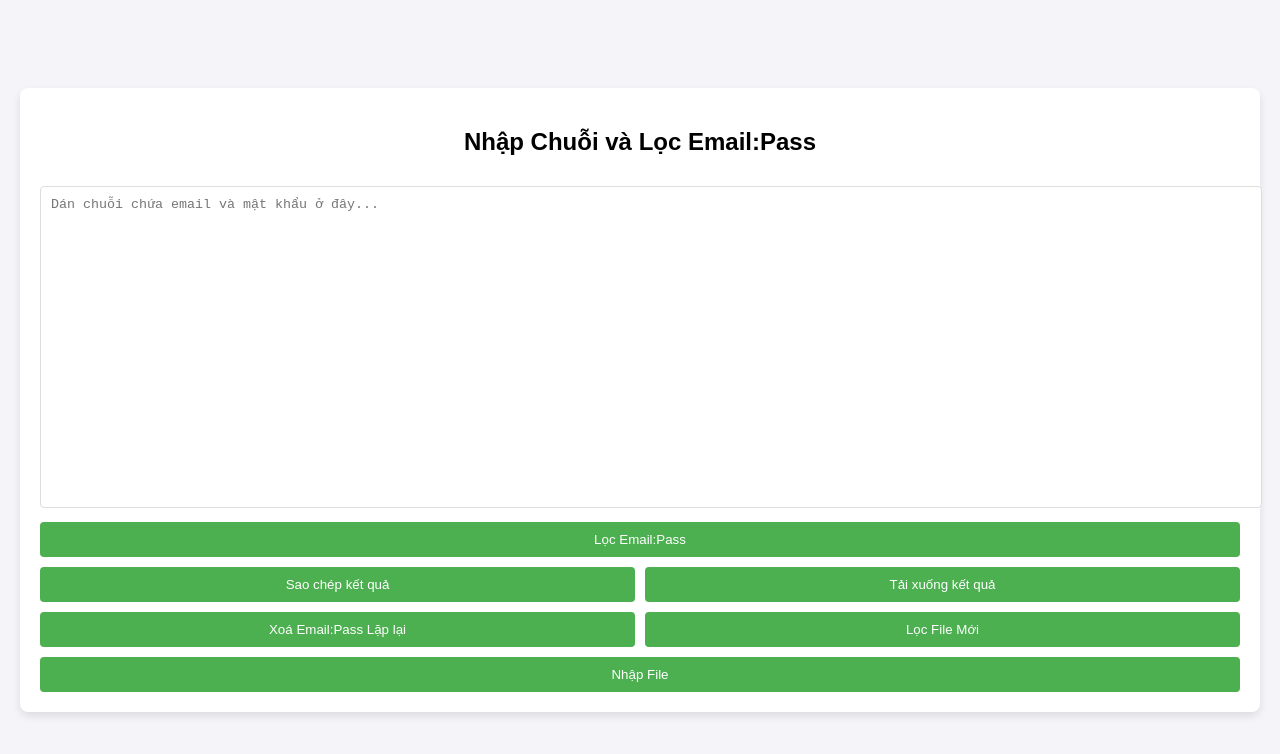
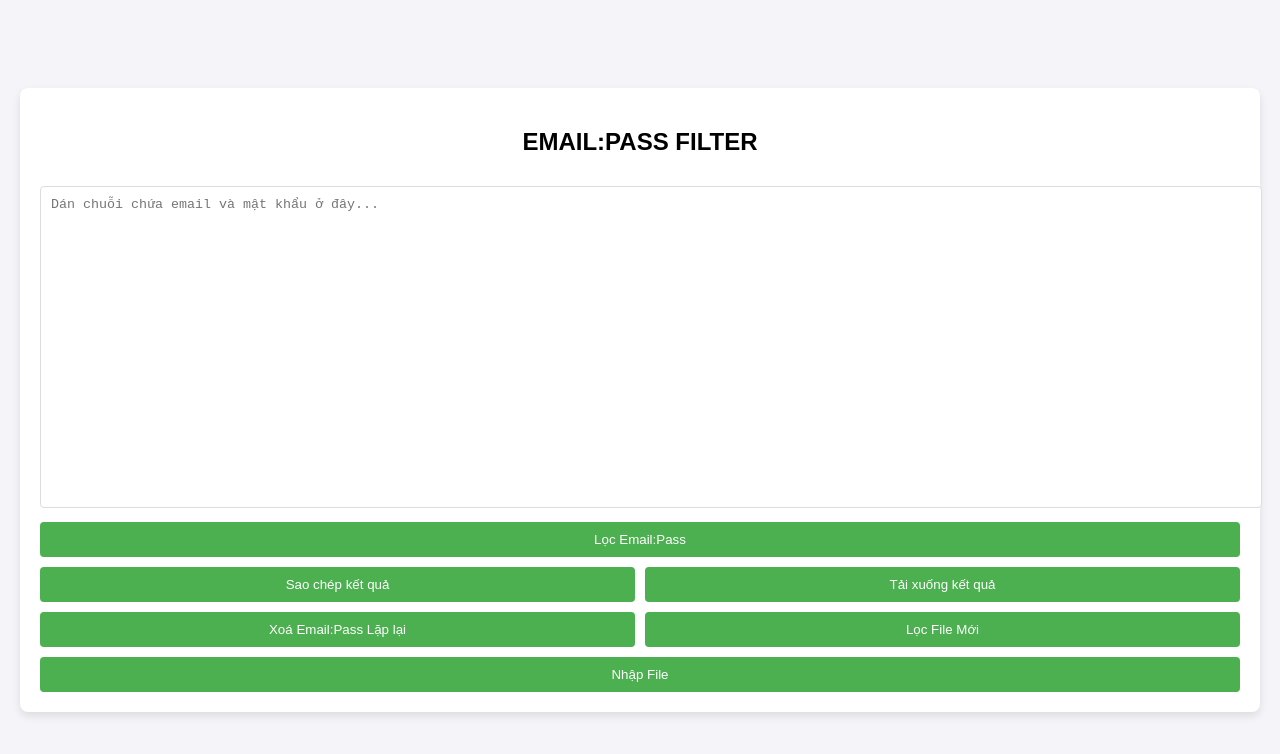
Before and after one commit to luocdzvcl/emailpasstoolsigma, a plain HTML site: page index.html in a window 1280 px wide. Drawn offline with Linux system fonts and the light colour scheme.

Commit message:
Update index.html

```diff
--- a/index.html
+++ b/index.html
@@ -75,7 +75,7 @@
 <body>
 
     <div class="container">
-        <h2>Nhập Chuỗi và Lọc Email:Pass</h2>
+        <h2>EMAIL:PASS FILTER</h2>
         <textarea id="inputText" placeholder="Dán chuỗi chứa email và mật khẩu ở đây..." required></textarea>
         <button id="filterButton" onclick="filterEmails()">Lọc Email:Pass</button>
 
```
